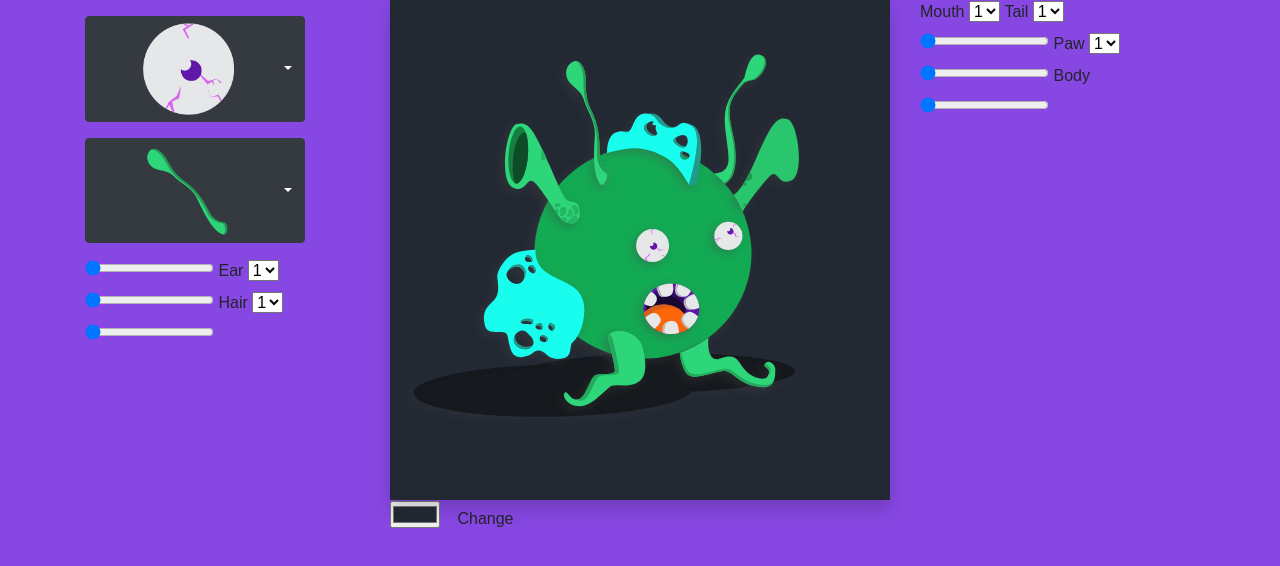
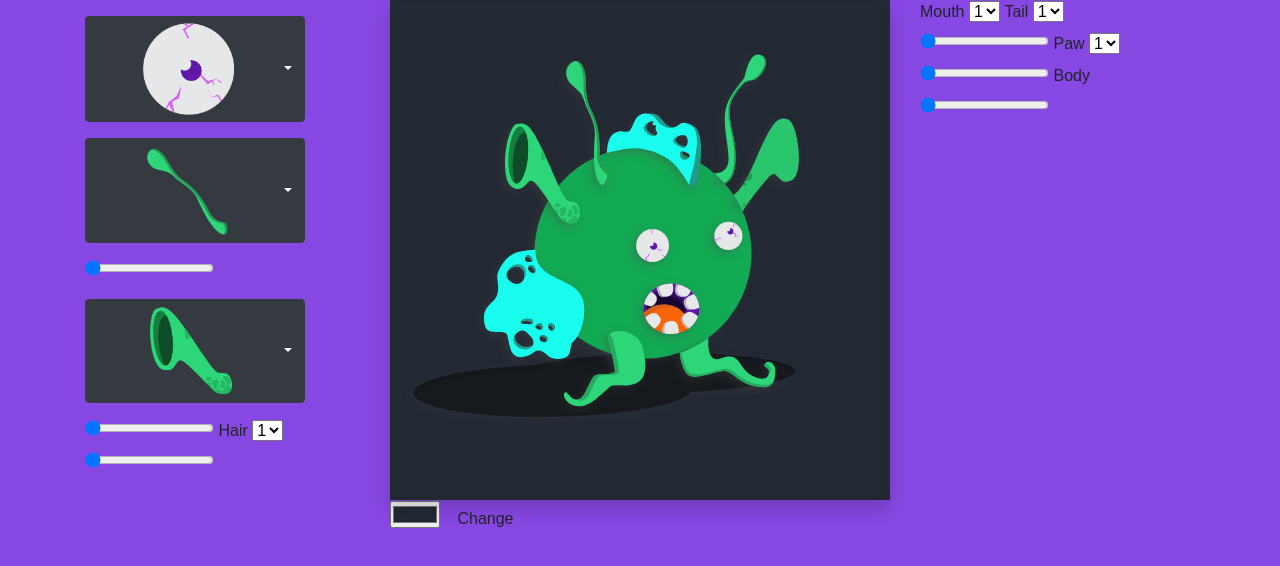
Before and after one commit to JuliaMoller/MonsterFactory, a plain HTML site: page monsterCanvas.html in a window 1280 px wide. Drawn offline with nearby package versions, Linux system fonts and the light colour scheme.

Commit message:
ears select options

```diff
--- a/monsterCanvas.html
+++ b/monsterCanvas.html
@@ -37,12 +37,13 @@
                     </div>
                     <input type="range" data-default="0" min="0" max="360" value="0" step="1" id="hornsHueRotate" oninput="hueFunction('horn', this.value)">
                     <!-- ears select -->
-                    <label>Ear</label>
-                    <select id="ears" onchange="changeSvg('ear', this.id)">
-                        <option value="0">1</option>
-                        <option value="1">2</option>
-                        <option value="2">3</option>
-                    </select>
+                    <div class="my-3">
+                        <select class="selectpicker" id="ears" data-style="btn-dark" onchange="changeSvg('ear', this.id)">
+                            <option data-content="<img class='option-icon' src='resources/img/ears/ear_1.png'>" value="0"></option>
+                            <option data-content="<img class='option-icon' src='resources/img/ears/ear_2.png'>" value="1"></option>
+                            <option data-content="<img class='option-icon' src='resources/img/ears/ear_3.png'>" value="2"></option>
+                        </select>
+                    </div>
                     <input type="range" data-default="0" min="0" max="360" value="0" step="1" id="earsHueRotate" oninput="hueFunction('ear', this.value)">
                     <!-- hair select -->
                     <label>Hair</label>
```
